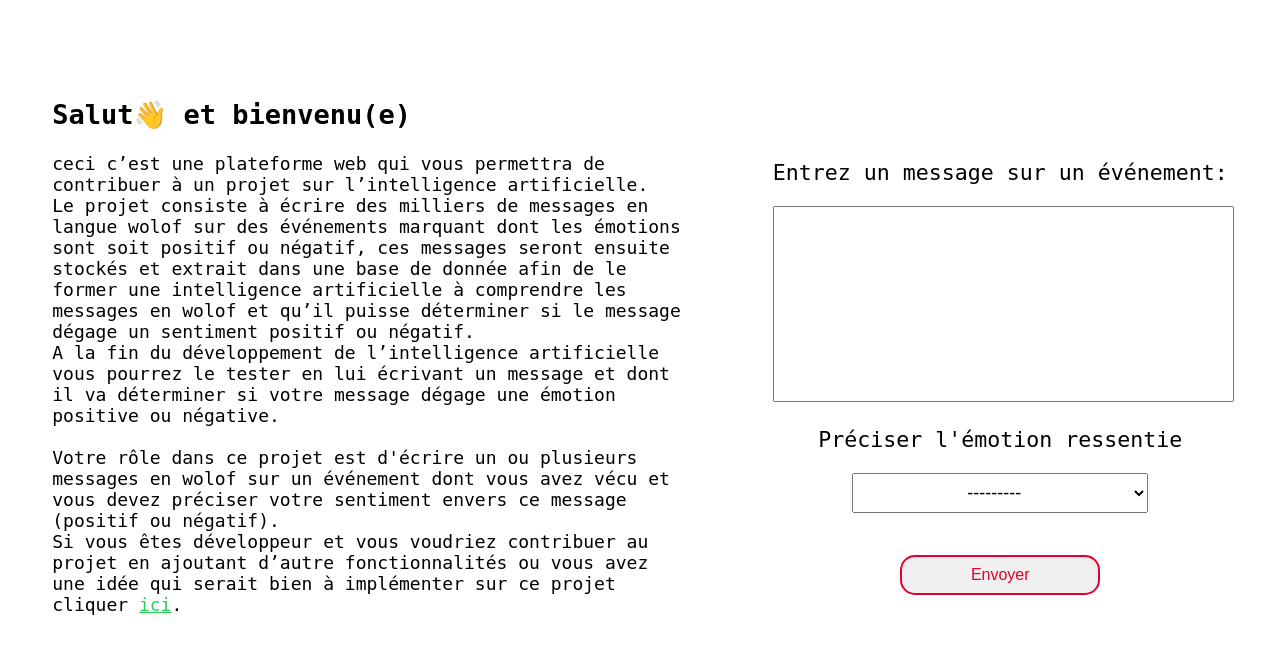
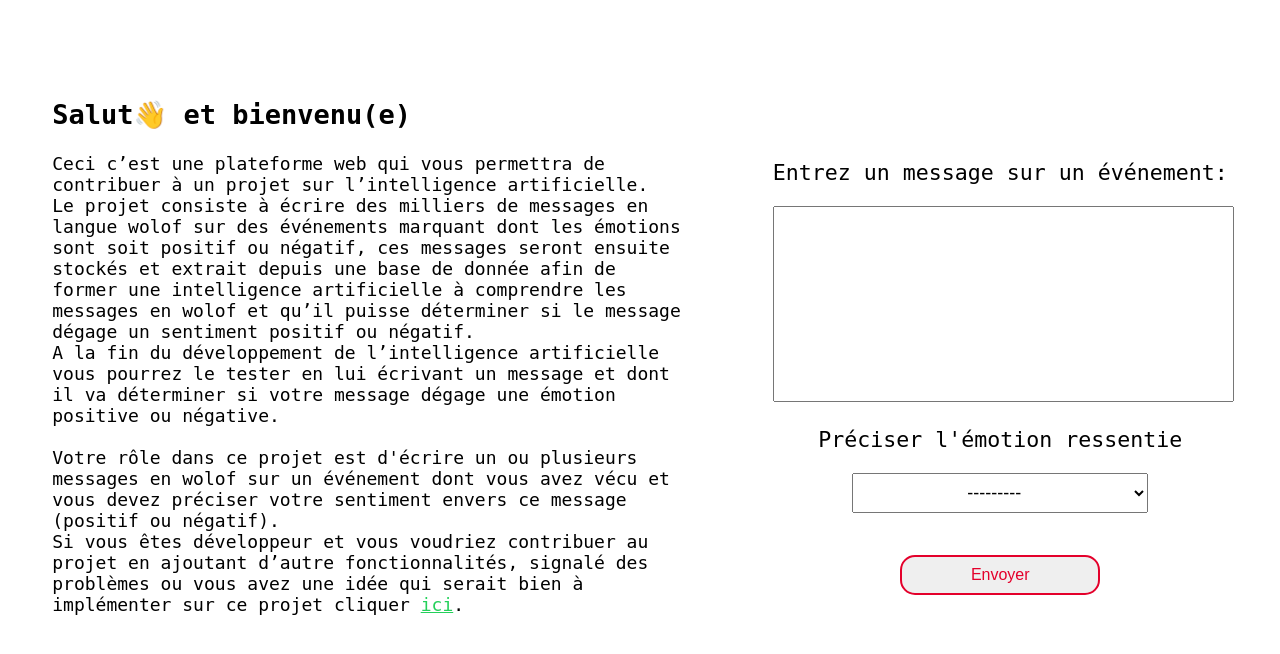
Before and after one commit to Dar-rius/Wolof_IA, a Django app: page /home/ in a window 1280 px wide. Shown: the part 50-704 px from the top of the page. Run offline with Django 4.2, Linux system fonts and the light colour scheme.

Commit message:
update in texte for index.html

```diff
--- a/message_wolof/templates/message_wolof/index.html
+++ b/message_wolof/templates/message_wolof/index.html
@@ -41,15 +41,15 @@
         <div class="text">
             <h1>Salut👋 et bienvenu(e)</h1>
 
-            ceci c’est une plateforme web qui vous permettra de contribuer à un projet sur l’intelligence artificielle. </br>
+            Ceci c’est une plateforme web qui vous permettra de contribuer à un projet sur l’intelligence artificielle. </br>
             Le projet consiste à écrire des milliers de messages en langue wolof sur des événements marquant dont les émotions sont soit positif ou négatif,
-            ces messages seront ensuite stockés et extrait dans une base de donnée afin de le former une intelligence artificielle à comprendre les messages
+            ces messages seront ensuite stockés et extrait depuis une base de donnée afin de former une intelligence artificielle à comprendre les messages
             en wolof et qu’il puisse déterminer si le message dégage un sentiment positif ou négatif.
             </br>A la fin du développement de l’intelligence artificielle vous pourrez le tester en lui écrivant un message et dont il va déterminer si votre message dégage une
             émotion positive ou négative.
             </br> </br>
             Votre rôle dans ce projet est d'écrire un ou plusieurs messages en wolof sur un événement dont vous avez vécu et vous devez préciser votre sentiment envers ce message (positif ou négatif). </br>
-            Si vous êtes développeur et vous voudriez contribuer au projet en ajoutant d’autre fonctionnalités ou vous avez une idée qui serait bien à implémenter sur ce projet cliquer <a class="link_4" href="https://github.com/Dar-rius/Wolof_IA">ici</a>.
+            Si vous êtes développeur et vous voudriez contribuer au projet en ajoutant d’autre fonctionnalités, signalé des problèmes ou vous avez une idée qui serait bien à implémenter sur ce projet cliquer <a class="link_4" href="https://github.com/Dar-rius/Wolof_IA">ici</a>.
 
         </div>
 
```
